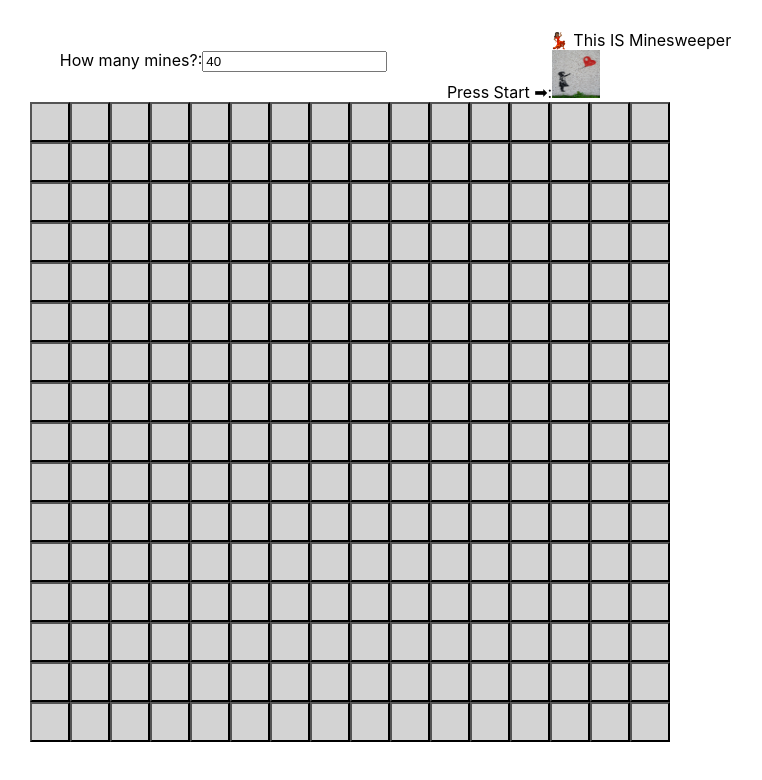
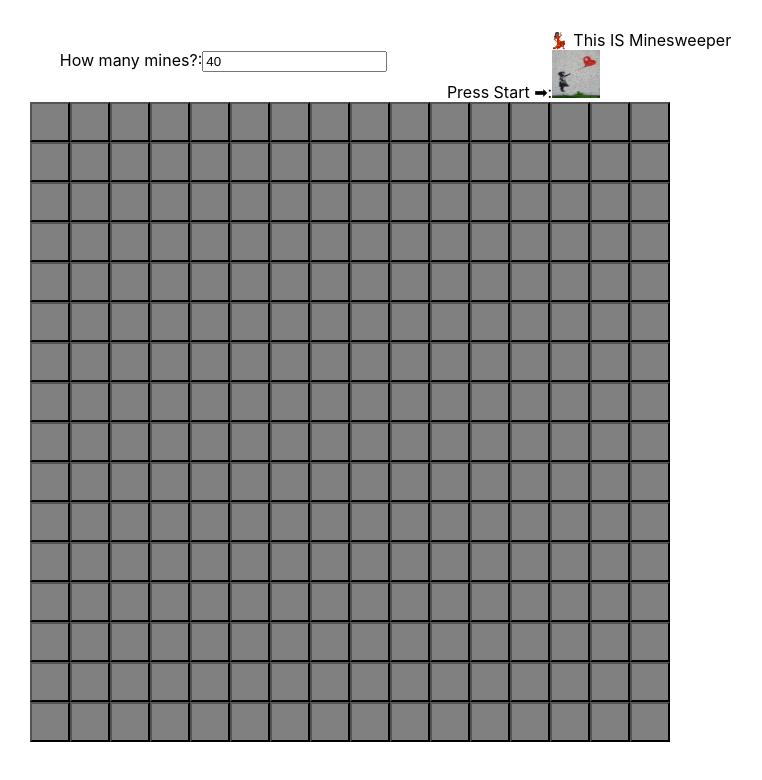
Before and after one commit to jasmatazzy/minesweeper, a React (Create React App) app: page / in a window 1280 px wide. Shown: the top 780 px of the page, without its empty margins (0-762 px from the left). Built offline with nearby package versions, Linux system fonts and the light colour scheme.

Commit message:
reset conditional opening of squares

```diff
--- a/src/components/Gameboard/index.tsx
+++ b/src/components/Gameboard/index.tsx
@@ -54,7 +54,7 @@ or columns, or when isGameStarted is set to true; Live board displays on final u
                 key={columnIndex}
                 handleClick={() => handleClick(rowIndex, columnIndex)}
                 isGameStarted={isGameStarted}
-                isSquareOpen={true}
+                isSquareOpen={gameboardOpenSquareLocations[rowIndex] && gameboardOpenSquareLocations[rowIndex][columnIndex]}
                 // isSquareOpen={
                 //   gameboardOpenSquareLocations[rowIndex] &&
                 //   gameboardOpenSquareLocations[rowIndex][columnIndex]
```
